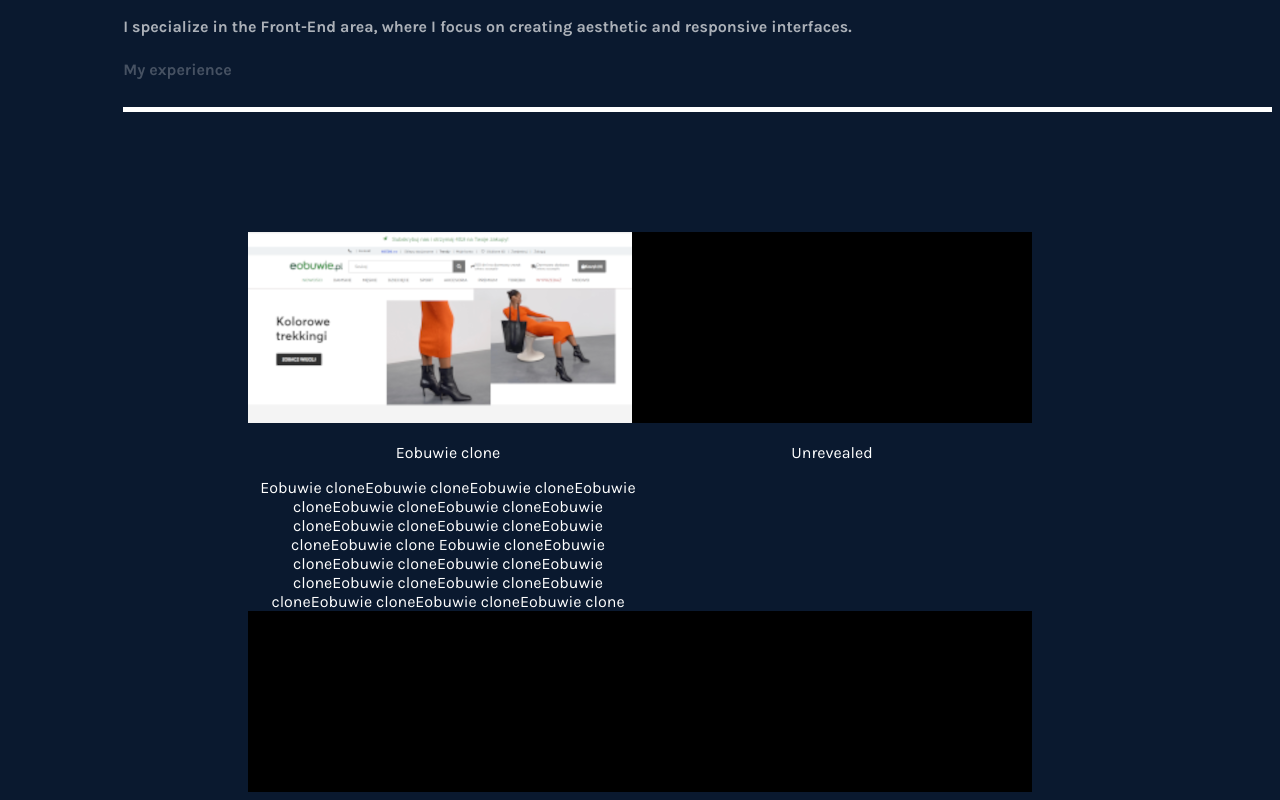
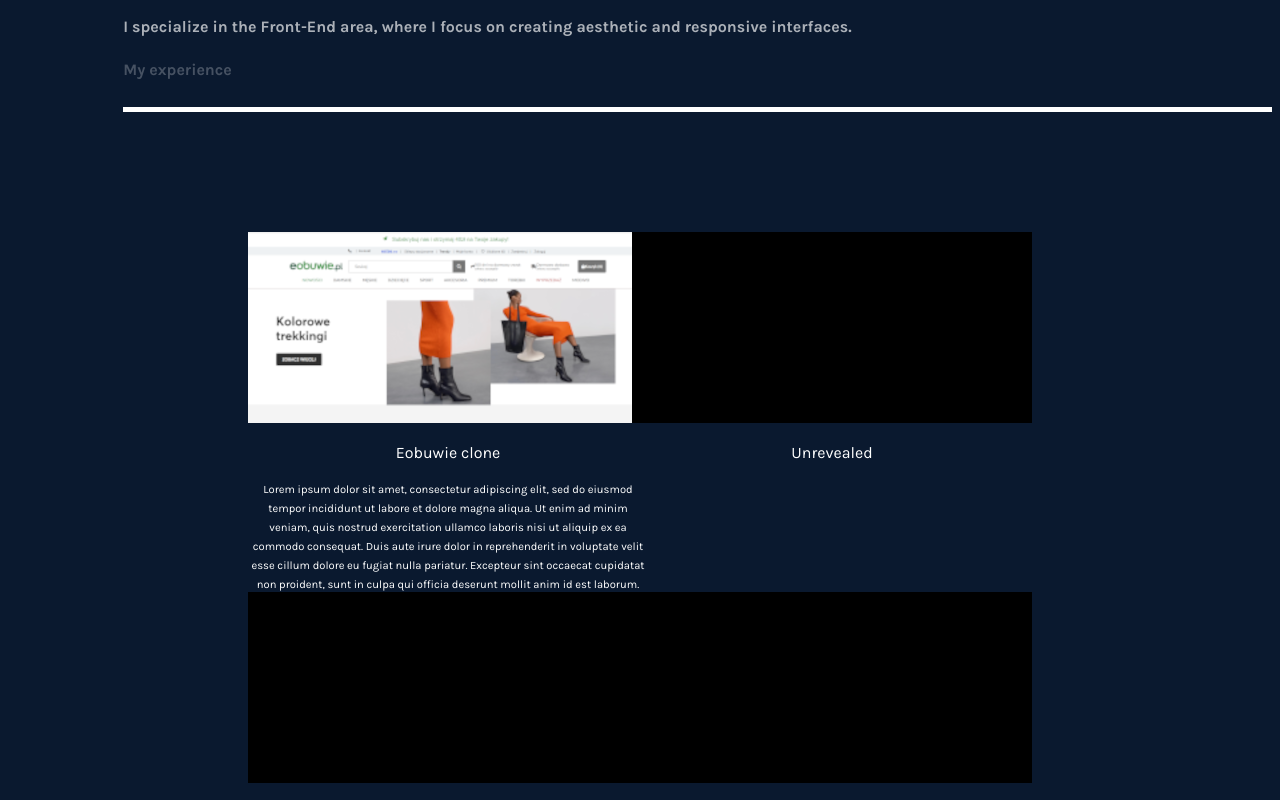
Before and after one commit to XMikolajX/XMikolajX.github.io, a plain HTML site: page index.html in a window 1280 px wide. Shown: the part 400-1200 px from the top of the page. Drawn offline with nearby package versions, Linux system fonts and the light colour scheme.

Commit message:
added description to projects and some font-size: )

```diff
--- a/index.html
+++ b/index.html
@@ -70,9 +70,7 @@
                             Eobuwie clone
                           </p>
                           <span class="shortDescription">
-                            Eobuwie cloneEobuwie cloneEobuwie cloneEobuwie cloneEobuwie cloneEobuwie cloneEobuwie cloneEobuwie cloneEobuwie cloneEobuwie cloneEobuwie clone
-
-                            Eobuwie cloneEobuwie cloneEobuwie cloneEobuwie cloneEobuwie cloneEobuwie cloneEobuwie cloneEobuwie cloneEobuwie cloneEobuwie cloneEobuwie clone
+                            Lorem ipsum dolor sit amet, consectetur adipiscing elit, sed do eiusmod tempor incididunt ut labore et dolore magna aliqua. Ut enim ad minim veniam, quis nostrud exercitation ullamco laboris nisi ut aliquip ex ea commodo consequat. Duis aute irure dolor in reprehenderit in voluptate velit esse cillum dolore eu fugiat nulla pariatur. Excepteur sint occaecat cupidatat non proident, sunt in culpa qui officia deserunt mollit anim id est laborum.
                           </span>
 
                       </a>
@@ -95,6 +93,10 @@
                         <p>
                           Unrevealed
                         </p>
+
+                        <span class="shortDescription">
+                          Lorem ipsum dolor sit amet, consectetur adipiscing elit, sed do eiusmod tempor incididunt ut labore et dolore magna aliqua. Ut enim ad minim veniam, quis nostrud exercitation ullamco laboris nisi ut aliquip ex ea commodo consequat. Duis aute irure dolor in reprehenderit in voluptate velit esse cillum dolore eu fugiat nulla pariatur. Excepteur sint occaecat cupidatat non proident, sunt in culpa qui officia deserunt mollit anim id est laborum.
+                        </span>
                       </a>
                     </div>
 
@@ -213,10 +215,7 @@
                   Eobuwie clone
                 </p>
                 <span class="shortDescription">
-                  Eobuwie cloneEobuwie cloneEobuwie cloneEobuwie cloneEobuwie cloneEobuwie cloneEobuwie cloneEobuwie cloneEobuwie cloneEobuwie cloneEobuwie clone
-
-                  Eobuwie cloneEobuwie cloneEobuwie cloneEobuwie cloneEobuwie cloneEobuwie cloneEobuwie cloneEobuwie cloneEobuwie cloneEobuwie cloneEobuwie clone
-
+                  Lorem ipsum dolor sit amet, consectetur adipiscing elit, sed do eiusmod tempor incididunt ut labore et dolore magna aliqua. Ut enim ad minim veniam, quis nostrud exercitation ullamco laboris nisi ut aliquip ex ea commodo consequat. Duis aute irure dolor in reprehenderit in voluptate velit esse cillum dolore eu fugiat nulla pariatur. Excepteur sint occaecat cupidatat non proident, sunt in culpa qui officia deserunt mollit anim id est laborum.
                 </span>
               </a>
             </div>
--- a/style.css
+++ b/style.css
@@ -162,7 +162,11 @@ body {
 }
 .hiddenProject  >  .projects > .projectContainer {
   width: 17vw;
-  margin: 5vh 5vw;
+  margin: 0 5vw;
+}
+.hiddenProject > .projects > .projectContainer > a {
+  width: 23vw;
+  text-wrap: wrap;
 }
 .hiddenProject  {
   flex-direction: column;
@@ -171,6 +175,7 @@ body {
 .hiddenProject h4 {
   font-size: 1.5rem;
 }
+
 @keyframes spreadingElement {
     from    {
         max-height: 0;
@@ -303,7 +308,9 @@ article > .projects > .projectContainer
 .projectContainer p {
   text-align: center;
 }
-
+.shortDescription {
+  font-size: 0.7rem;
+}
 /*ARTICLE CONTENT END*/
 @media only screen and (max-width: 1025px) {
 
```
